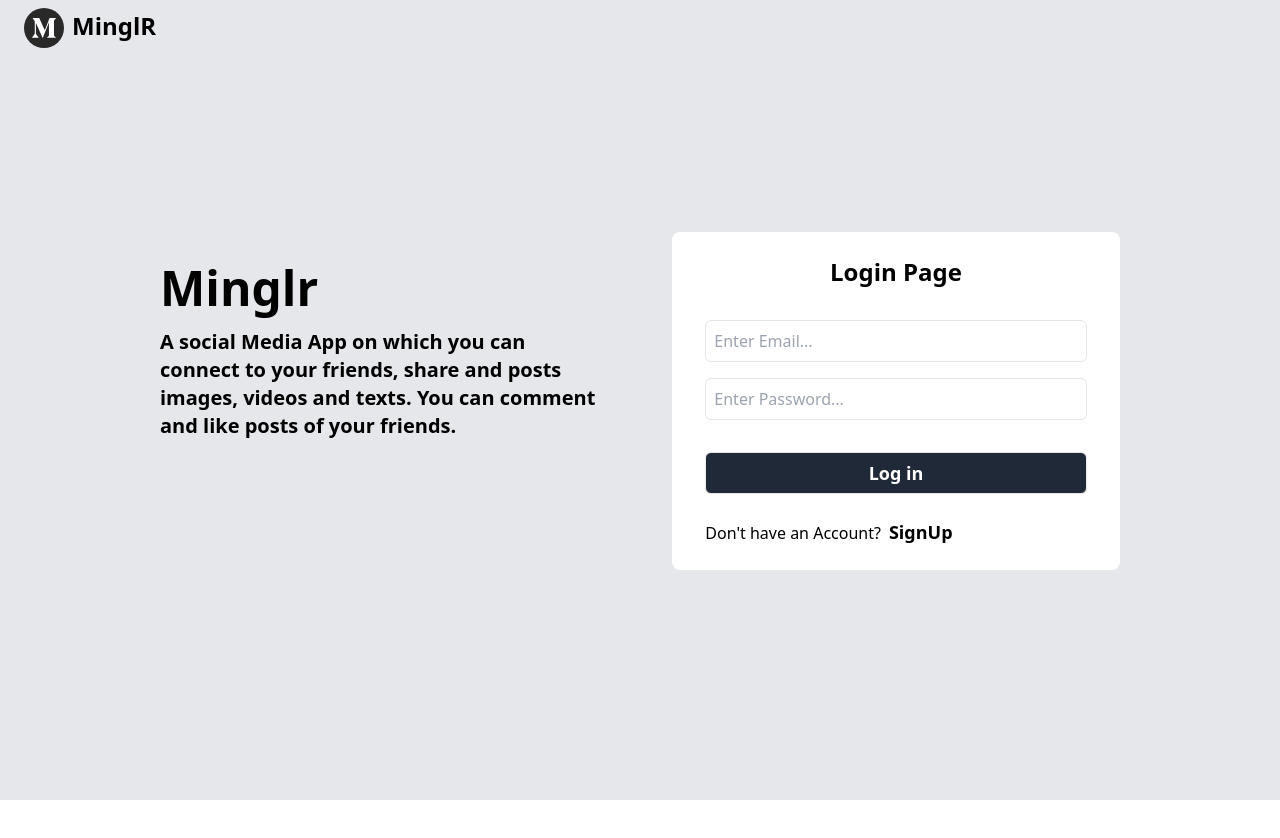
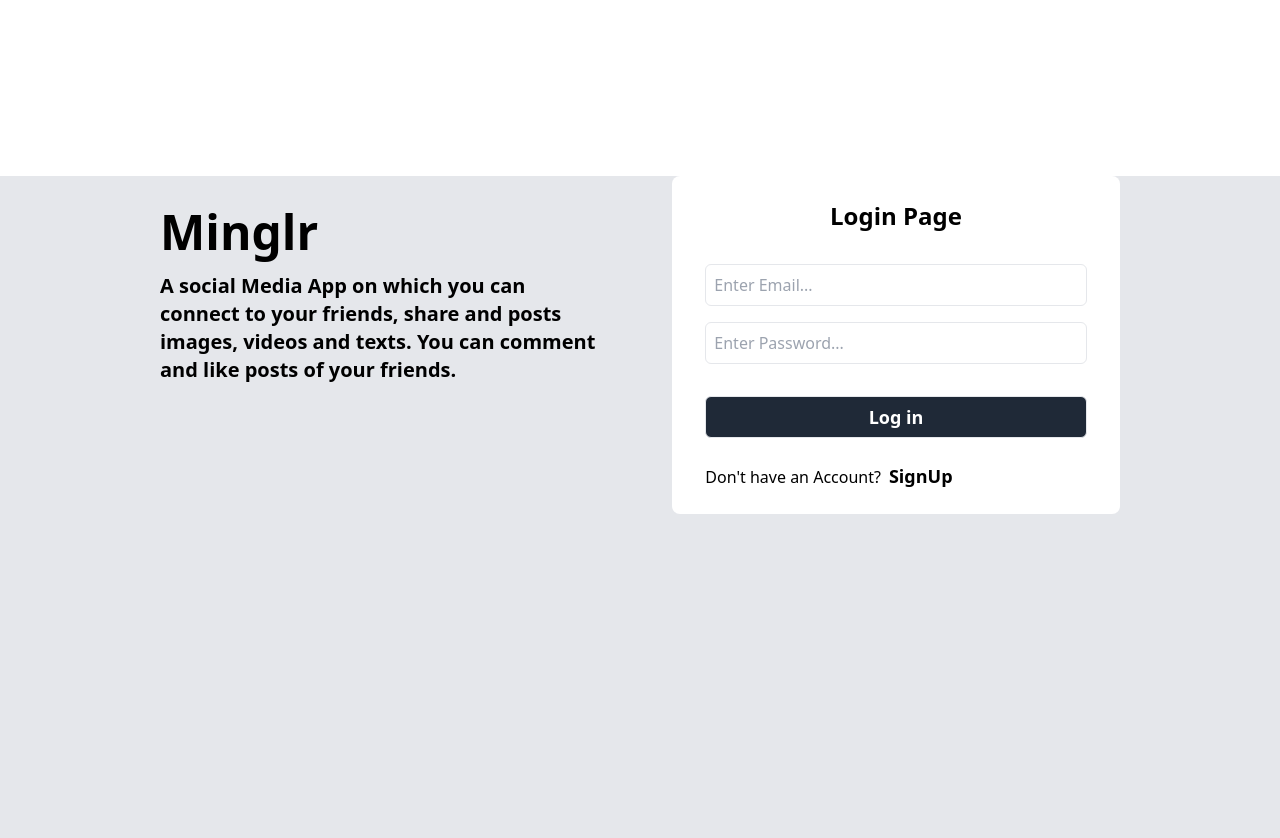
Before and after one commit to Annas03/minglr, a React (Vite) app: page / in a window 1280 px wide. Shown: the top 838 px of the page. Before the commit the page ends 800 px from the top, so only its background shows below. Built offline with nearby package versions, Linux system fonts and the light colour scheme.

Commit message:
landing page fixed

```diff
--- a/src/components/LandingPage.jsx
+++ b/src/components/LandingPage.jsx
@@ -9,12 +9,6 @@ const LandingPage = () => {
 
   return (
     <div className='relative bg-gray-200 h-screen'>
-      <div className='p-2'>
-        <div className='flex lg:ml-4'>
-          <img src={minglr} className='h-10'/>
-          <h1 className='text-2xl pt-0.5 ml-2 font-bold'>MinglR</h1>
-        </div>
-      </div>
       <div className='flex justify-between xl:mt-44 lg:mt-36 w-3/4 max-w-6xl mx-auto'>
         <div className='h-1/3 max-w-md pt-8'>
           <h1 className='font-bold text-5xl mb-4'>Minglr</h1>
```
